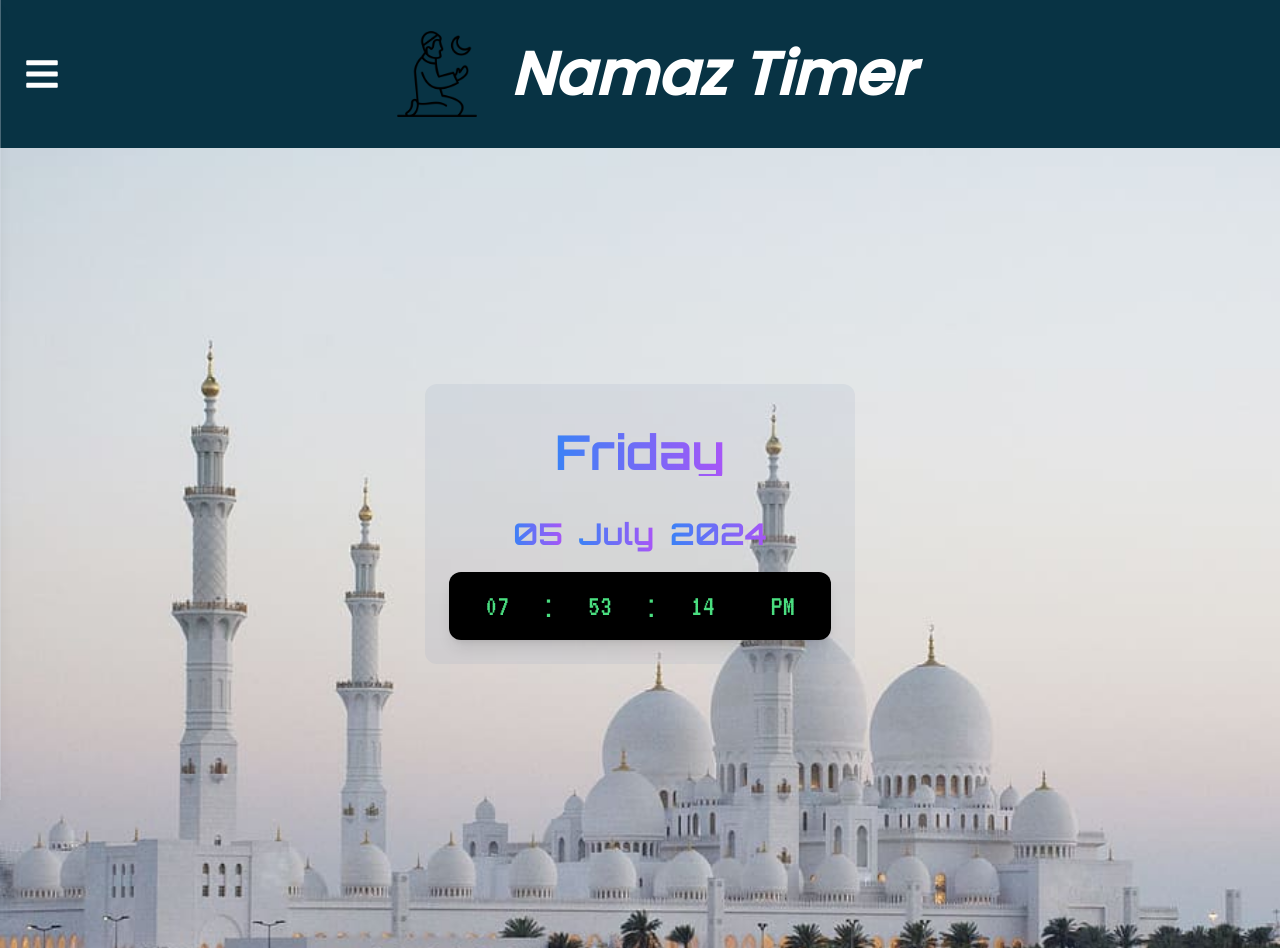
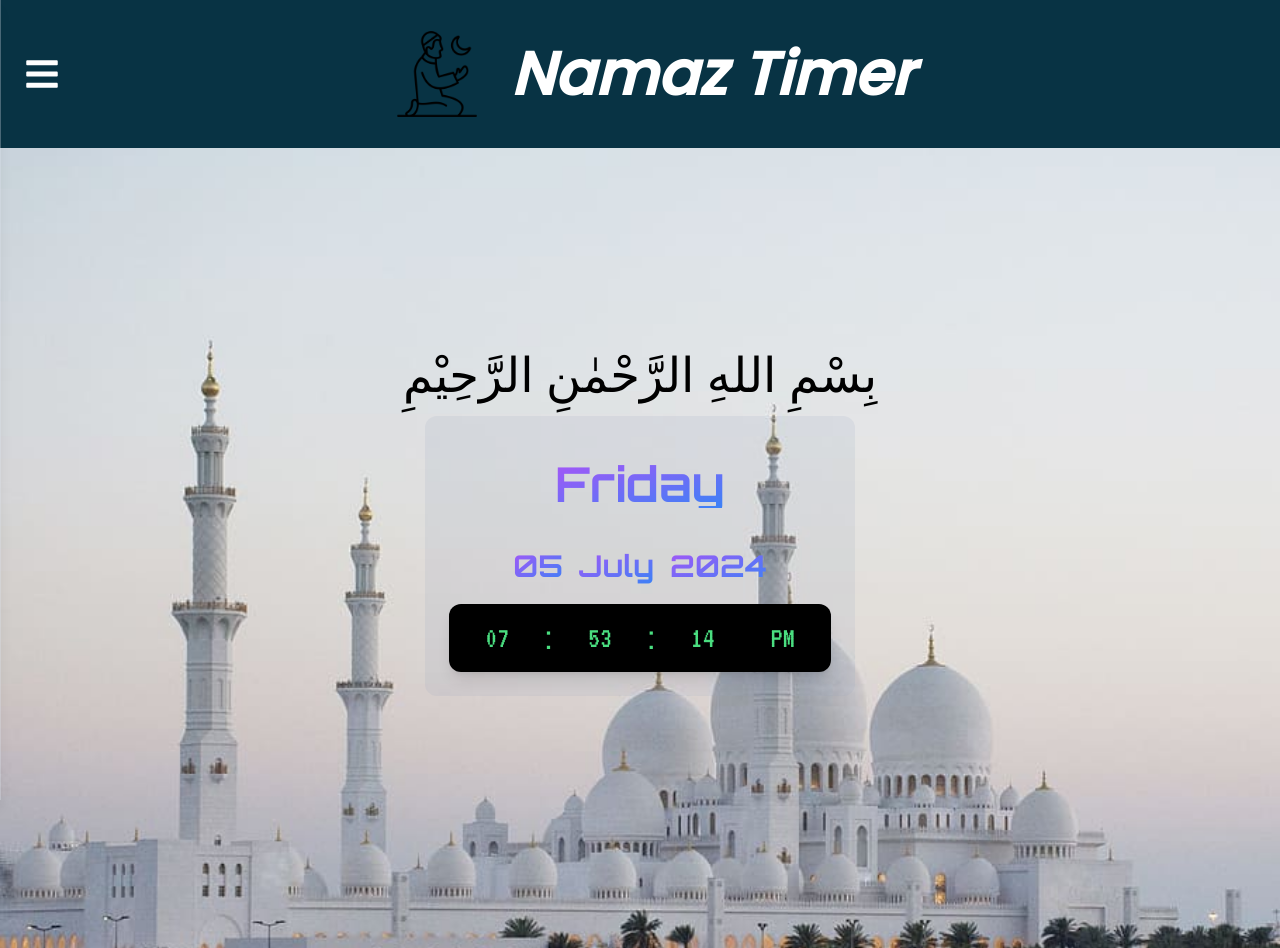
Before and after one commit to sheikhmahmudulhasanshium/namaz-timer, a Next.js app: page / in a window 1280 px wide. Built offline with nearby package versions, Linux system fonts and the light colour scheme.

Commit message:
minor update

```diff
--- a/app/components/Body.tsx
+++ b/app/components/Body.tsx
@@ -2,8 +2,9 @@ import Clock from "./Clock";
 
 const Body = () => {
     return (
-        <div className="flex justify-center items-center flex-col mb-12  " >
-            <div className="bg-slate-400 dark:bg-cyan-900 bg-opacity-15 dark:bg-opacity-35 rounded-xl flex">
+        <div className="flex justify-center items-center flex-col mb-12" >
+            <p className="text-5xl pb-4">بِسْمِ اللهِ الرَّحْمٰنِ الرَّحِيْمِ</p>
+            <div className="bg-slate-400 dark:bg-cyan-900 bg-opacity-15 dark:bg-opacity-45 rounded-xl flex">
                 <Clock/>
             </div>
         </div>
--- a/app/components/Clock.tsx
+++ b/app/components/Clock.tsx
@@ -37,12 +37,12 @@ const Clock = () => {
     return (
         <div className="font-orbitron py-6 mx-6">
             <div className="flex justify-center space-x-4 py-5 text-5xl font-bold">
-                <p className="bg-gradient-to-r from-blue-500 to-purple-500 dark:from-blue-950 dark:to-green-500 text-transparent bg-clip-text">{day}</p>
+                <p className="bg-gradient-to-tl from-blue-500 to-purple-500 dark:from-blue-950 dark:to-cyan-500 text-transparent bg-clip-text">{day}</p>
             </div>
-            <div className="flex justify-center space-x-4 py-5 text-3xl font-bold">
-                <p className="bg-gradient-to-r from-blue-500 to-purple-500 dark:from-blue-950 dark:to-green-500 text-transparent bg-clip-text">{dayOfMonth}</p>
-                <p className="bg-gradient-to-r from-blue-500 to-purple-500 dark:from-blue-950 dark:to-green-500 text-transparent bg-clip-text">{month}</p>
-                <p className="bg-gradient-to-r from-blue-500 to-purple-500 dark:from-blue-950 dark:to-green-500 text-transparent bg-clip-text">{year}</p>
+            <div className="flex justify-center space-x-4 py-5 text-3xl font-bold text-opacity-100">
+                <p className="bg-gradient-to-tl from-blue-500 to-purple-500 dark:from-white dark:to-cyan-950 text-transparent bg-clip-text">{dayOfMonth}</p>
+                <p className="bg-gradient-to-tl from-blue-500 to-purple-500 dark:from-white dark:to-cyan-950 text-transparent bg-clip-text">{month}</p>
+                <p className="bg-gradient-to-tl from-blue-500 to-purple-500 dark:from-white dark:to-cyan-950 text-transparent bg-clip-text">{year}</p>
             </div>
             <div className="bg-black text-green-400 flex p-4 rounded-xl space-x-4 justify-center shadow-lg w-full">
                 <div className="flex flex-col items-center justify-center w-16">
```
